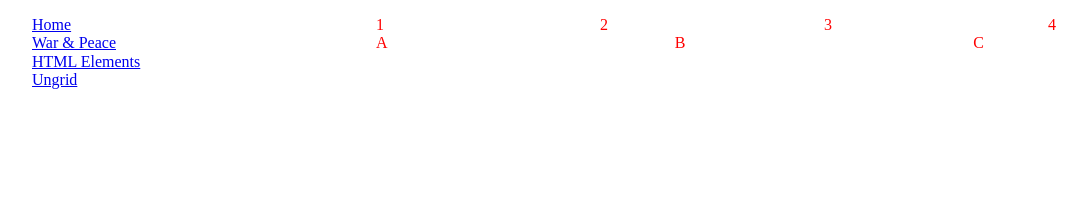
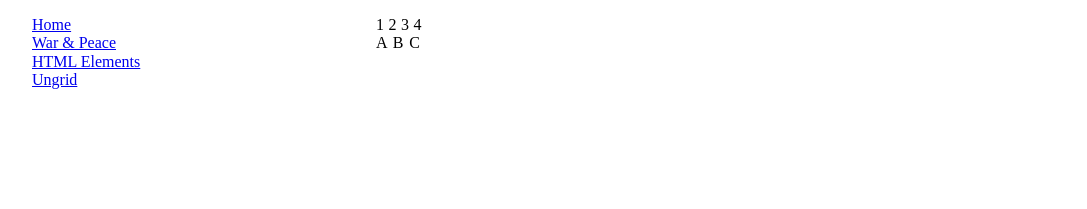
Before and after one commit to monochromeblue/battlemat, a Jekyll site: the page built from ungrid.md, in a window 1280 px wide. Shown: the top 209 px of the page, without its empty margins (8-1095 px from the left). Built offline with Jekyll 4.4.1, drawn with Linux system fonts in a browser that asks for light colours; cached includes are drawn as plain includes.

Commit message:
testing max-width setting

```diff
--- a/_layouts/default.html
+++ b/_layouts/default.html
@@ -17,8 +17,10 @@
       {% include_cached masthead.html %}
     </header>
 
-    <main class="main col">
-      {{content}}
+    <main class="col">
+      <div class="main">
+        {{content}}
+      </div>
     </main>
 
   </div>
--- a/assets/css/monoblue.css
+++ b/assets/css/monoblue.css
@@ -4,5 +4,4 @@
 
 .main {
     max-width: 50px;
-    color: red;
 }
```
